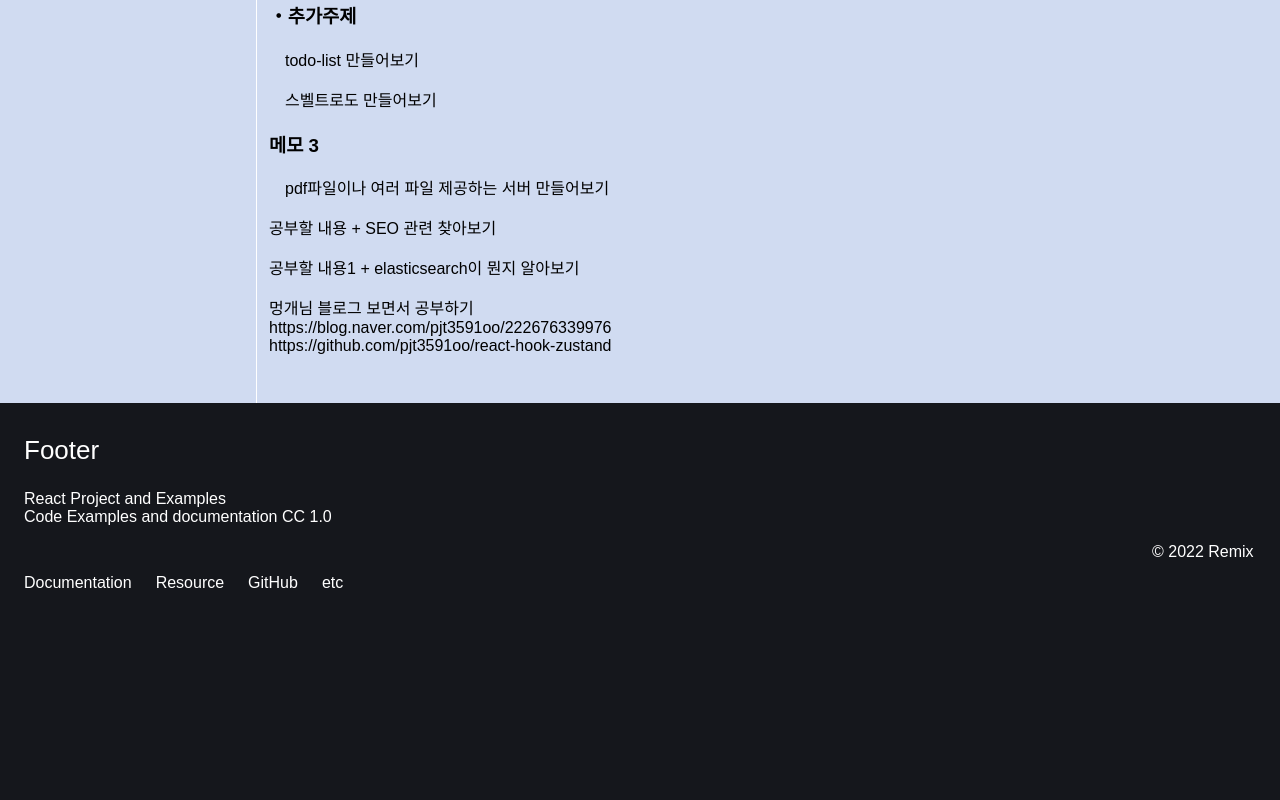
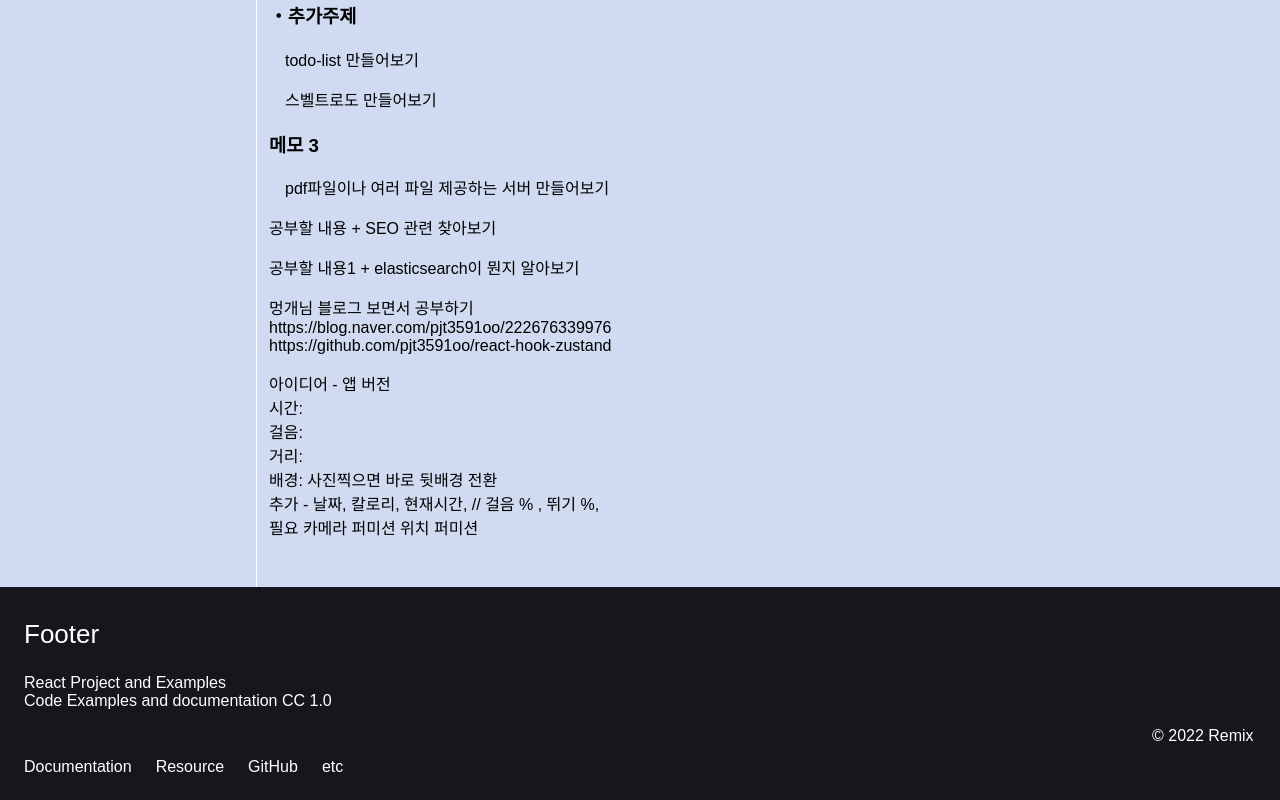
Before and after one commit to jmeno1011/noServerSideProject, a React (Create React App) app: page /noServerSideProject/main/memo in a window 1280 px wide. Shown: the part 841-1641 px from the top of the page. Before the commit the page ends 1457 px from the top, so only its background shows below. Built offline with nearby package versions, Linux system fonts and the light colour scheme; some icons are missing.

Commit message:
새로운 아이디어 추가

```diff
--- a/src/components/section2/Memo.jsx
+++ b/src/components/section2/Memo.jsx
@@ -57,6 +57,20 @@ export function Memo() {
         <br />
         https://github.com/pjt3591oo/react-hook-zustand
       </p>
+      <p>
+        아이디어 - 앱 버전
+        <br />
+        시간: <br />
+        걸음:
+        <br />
+        거리:
+        <br />
+        배경: 사진찍으면 바로 뒷배경 전환
+        <br />
+        추가 - 날짜, 칼로리, 현재시간, // 걸음 % , 뛰기 %,
+        <br />
+        필요 카메라 퍼미션 위치 퍼미션
+      </p>
       {/* </div> */}
     </>
   );
```
